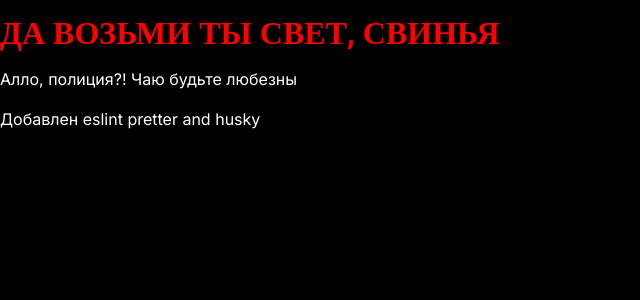
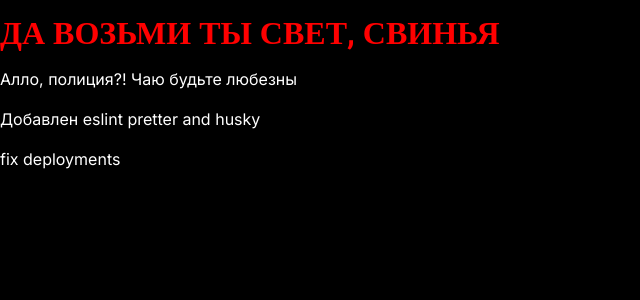
Before and after one commit to momecaptr/snapmoment, a Next.js app: page / in a window 1280 px wide. Shown: the top 300 px of the page, without its empty margins (0-640 px from the left). Built offline with nearby package versions, Linux system fonts and the light colour scheme; a web font is replaced by a local one.

Commit message:
fix deployments

```diff
--- a/src/app/page.tsx
+++ b/src/app/page.tsx
@@ -6,6 +6,7 @@ export default function Home() {
       <h1 style={{ fontFamily: 'Roboto', color: 'red' }}>ДА ВОЗЬМИ ТЫ СВЕТ, СВИНЬЯ</h1>
       <p>Алло, полиция?! Чаю будьте любезны</p>
       <p>Добавлен eslint pretter and husky</p>
+      <p>fix deployments</p>
     </main>
   );
 }
```
